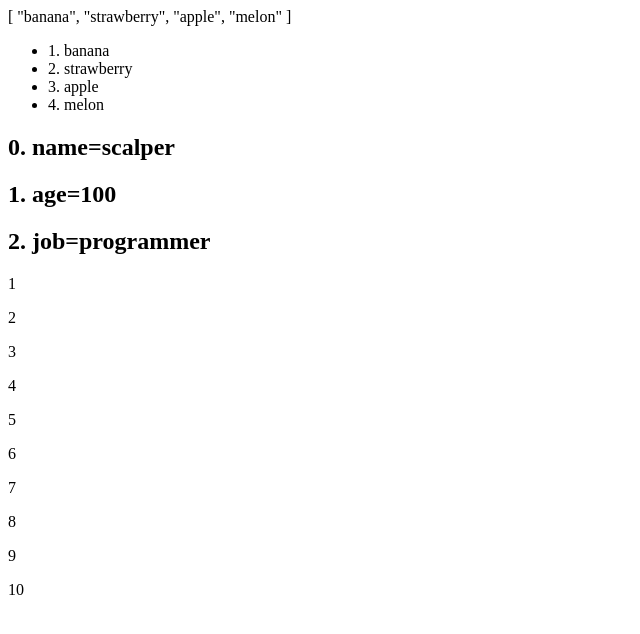
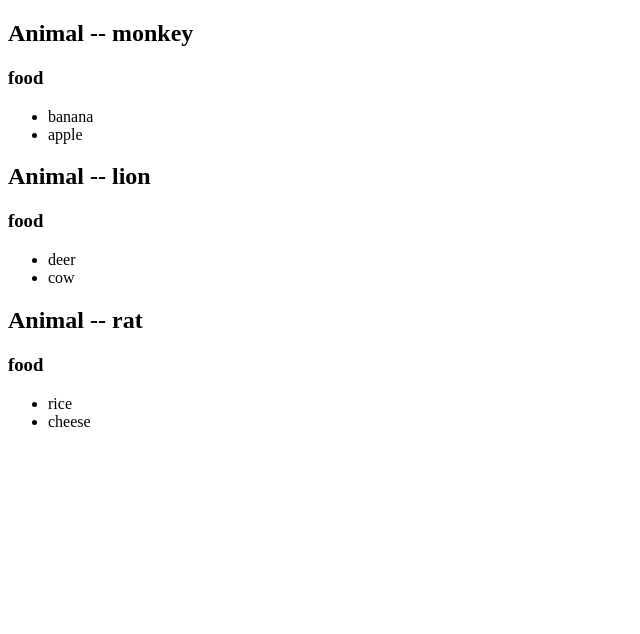
Before and after one commit to dkdiek/Vue3_Class_Practice2, a Vue app: page / in a window 1280 px wide. Shown: the top 634 px of the page, without its empty margins (0-640 px from the left). Built offline with nearby package versions, Linux system fonts and the light colour scheme.

Commit message:
리스트 렌더링 중첩 반복문

```diff
--- a/src/App.vue
+++ b/src/App.vue
@@ -1,21 +1,14 @@
 <template>
-  <!-- 배열 바로 꺼내면 [ "banana", "strawberry", "apple", "melon" ] -->
+  <!--리스트 렌더링 중첩 반복문-->
   <div>
-    {{ fruits }}
-
-    <!-- 배열,object를 v-for로 꺼내기 v-for-"변수 in 또는 of 배열" :key="키값" (fruit,index)로 써서 index를 받을 수 있음 -->
-    <div>
+    <div v-for="(animal, animalIndex) in animals" :key="animalIndex">
+      <h2>Animal -- {{ animal.name }}</h2>
+      <h3>food</h3>
       <ul>
-        <li v-for="(fruit, index) in fruits" :key="index">
-          {{ index + 1 }}. {{ fruit }}
+        <li v-for="(food, foodIndex) in animal.favorites" :key="foodIndex">
+          {{ food }}
         </li>
       </ul>
-      <!-- object v-for로 꺼내기 -->
-      <h2 v-for="(value, key, index) in user" :key="key">
-        {{ index }}. {{ key }}={{ value }}
-      </h2>
-      <!-- 숫자도 반복 시킬 수 있다-->
-      <p v-for="n in 10" :key="n">{{ n }}</p>
     </div>
   </div>
 </template>
@@ -25,12 +18,11 @@ export default {
   name: "App",
   data() {
     return {
-      fruits: ["banana", "strawberry", "apple", "melon"],
-      user: {
-        name: "scalper",
-        age: 100,
-        job: "programmer",
-      },
+      animals: [
+        { name: "monkey", size: "medium", favorites: ["banana", "apple"] },
+        { name: "lion", size: "large", favorites: ["deer", "cow"] },
+        { name: "rat", size: "small", favorites: ["rice", "cheese"] },
+      ],
     };
   },
 };
```
